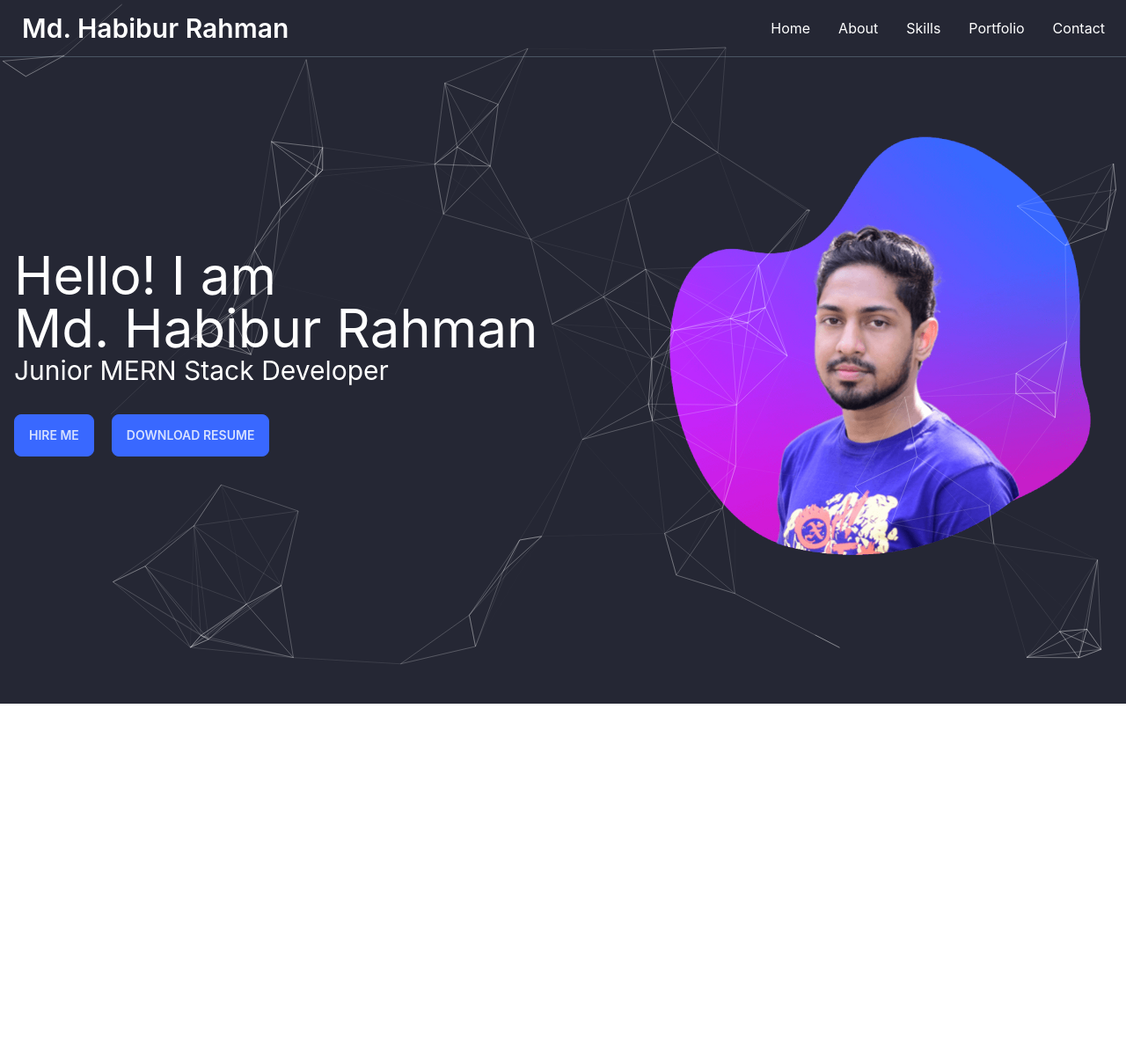
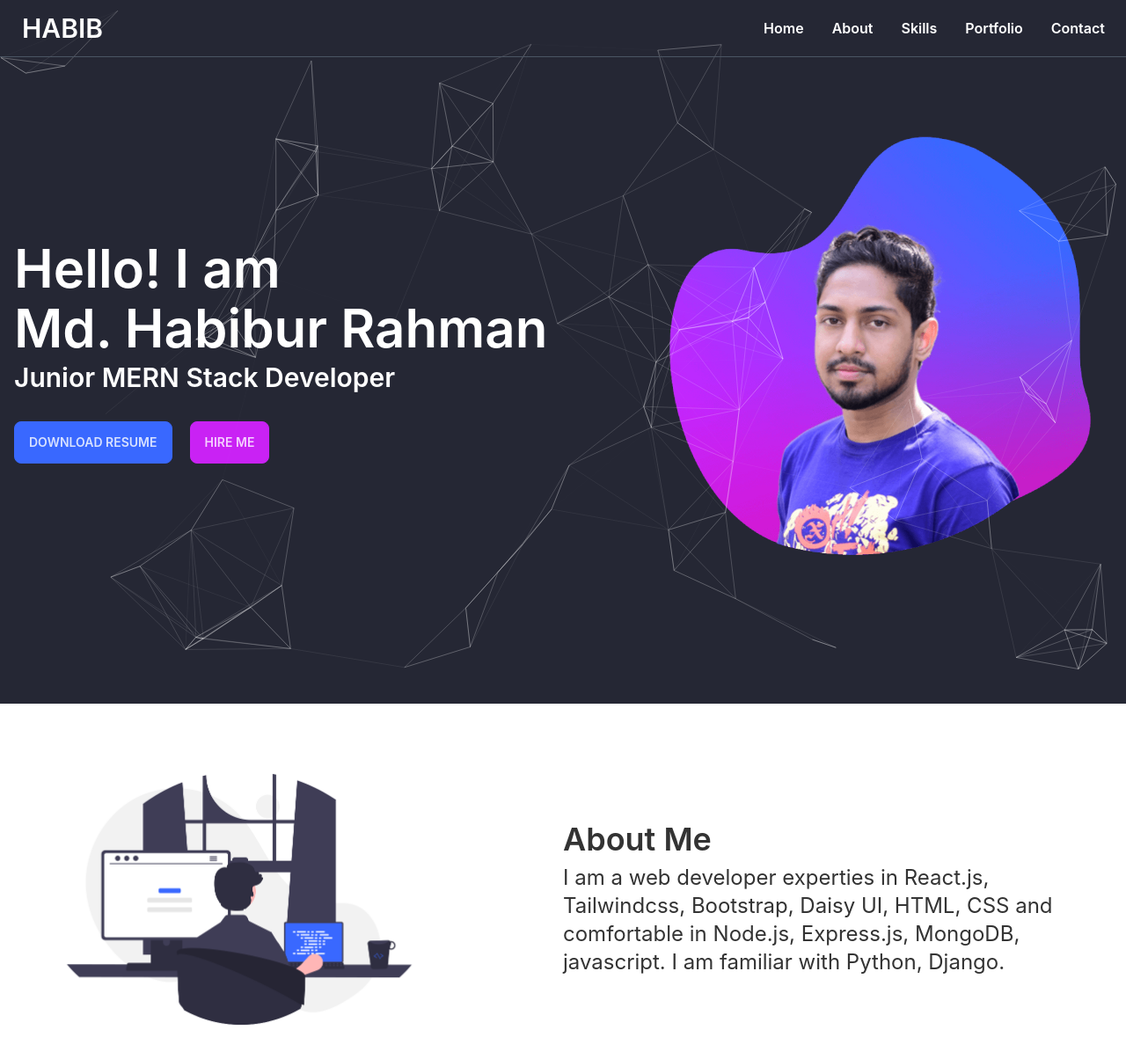
Before and after one commit to habib-sc/my-portfolio-client, a React (Create React App) app: page / in a window 1280 px wide. Shown: the whole page at 88% size. Before the commit the page ends 865 px from the top, so only its background shows below. Built offline with nearby package versions, Linux system fonts and the light colour scheme.

Commit message:
Added about

```diff
--- /dev/null
+++ b/src/components/Pages/Home/About/About.js
@@ -0,0 +1,21 @@
+import React from 'react';
+import aboutImg from '../../../../assets/images/about-me.png';
+
+const About = () => {
+
+    return (
+        <div className='container mx-auto px-4 mt-10'>
+            <div className='flex flex-wrap justify-between items-center w-full'>
+                <div class="order-last md:order-first flex-1">
+                    <img src={aboutImg} class="lg:max-w-lg md:max-w-md sm:max-w-sm" alt='' />
+                </div>
+                <div className='order-first md:order-last flex-1'>
+                    <h1 className='text-4xl font-semibold mb-2'>About Me</h1>
+                    <p className='text-2xl'>I am a web developer experties in React.js, Tailwindcss, Bootstrap, Daisy UI, HTML, CSS and comfortable in Node.js, Express.js, MongoDB, javascript. I am familiar with Python, Django.</p>
+                </div>
+            </div>
+        </div>
+    );
+};
+
+export default About;
--- a/src/components/Pages/Home/Home.js
+++ b/src/components/Pages/Home/Home.js
@@ -1,4 +1,5 @@
 import React from 'react';
+import About from './About/About';
 import TopHero from './TopHero/TopHero';
 
 const Home = () => {
@@ -6,6 +7,7 @@ const Home = () => {
     return (
         <div>
             <TopHero></TopHero>
+            <About></About>
         </div>
     );
 };
--- a/src/components/Pages/Home/TopHero/TopHero.js
+++ b/src/components/Pages/Home/TopHero/TopHero.js
@@ -100,13 +100,13 @@ const TopHero = () => {
             <div className='container mx-auto px-4'>
                 <div className='h-screen flex items-center'>
                     <div className='flex flex-wrap justify-between items-center w-full -mt-32'>
-                        <div className='text-white order-last md:order-first'>
+                        <div className='text-white font-semibold order-last md:order-first'>
                             <h1 className='text-6xl'>Hello! I am</h1>
-                            <h1 className='text-6xl'>Md. Habibur Rahman</h1>
+                            <h1 className='text-6xl my-2'>Md. Habibur Rahman</h1>
                             <h3 className='text-3xl'>Junior MERN Stack Developer</h3>
                             <div className='mt-8'>
-                                <button className='btn btn-primary mr-5'>Hire Me</button>
                                 <button className='btn btn-primary mr-5'>Download Resume</button>
+                                <button className='btn btn-accent mr-5'>Hire Me</button>
                             </div>
                         </div>
                         <div class="order-first md:order-last">
--- a/src/components/Shared/Header/Header.js
+++ b/src/components/Shared/Header/Header.js
@@ -1,23 +1,22 @@
-import React from 'react';
+import React, { useState } from 'react';
 
 const Header = () => {
+    const [navScroll, setNavScroll] = useState(false);
+
+    // Nav backgoround change on scroll
+    const setNavBg = () => {
+        if(window.scrollY >= 100) {
+            setNavScroll(true);
+        }
+        else{
+            setNavScroll(false);
+        }
+    }
+    window.addEventListener("scroll", setNavBg);
+
     return (
-        <header className='bg-transparent border-b border-b-gray-600'>
-            <div class="container mx-auto navbar text-white">
-                {/* <div class="flex-1">
-                    <a class="btn btn-ghost normal-case text-3xl">Md. Habibur Rahman</a>
-                </div>
-                <div class="flex-none">
-                    <ul class="menu menu-horizontal p-0">
-                    <li><a>Home</a></li>
-                    <li><a>About</a></li>
-                    <li><a>Skills</a></li>
-                    <li><a>Portfolio</a></li>
-                    <li><a>Contact</a></li>
-                    </ul>
-                </div> */}
-
-
+        <header className={`sticky top-0 font-semibold ${navScroll ? 'bg-base-100 shadow-xl' : 'bg-transparent text-white border-b border-b-gray-600'}`}>
+            <div class="container mx-auto navbar">
                 <div class="navbar-start">
                     <div class="dropdown">
                         <label tabindex="0" class="btn btn-ghost lg:hidden">
@@ -31,7 +30,7 @@ const Header = () => {
                             <li><a>Contact</a></li>
                         </ul>
                     </div>
-                    <a class="btn btn-ghost normal-case text-3xl">Md. Habibur Rahman</a>
+                    <a class="btn btn-ghost normal-case text-3xl">HABIB</a>
                 </div>
 
                 <div class="navbar-end hidden lg:flex">
```
Also changed, not shown: src/assets/images/about-me.png (added).
